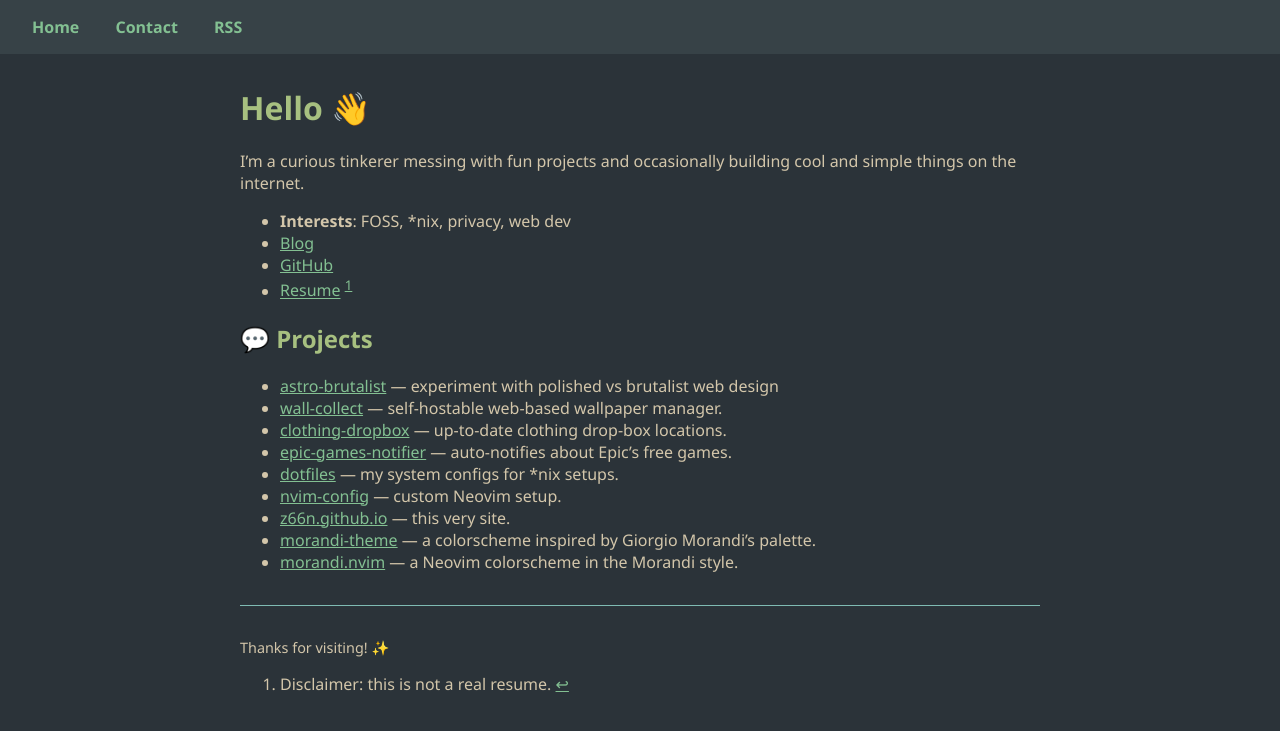
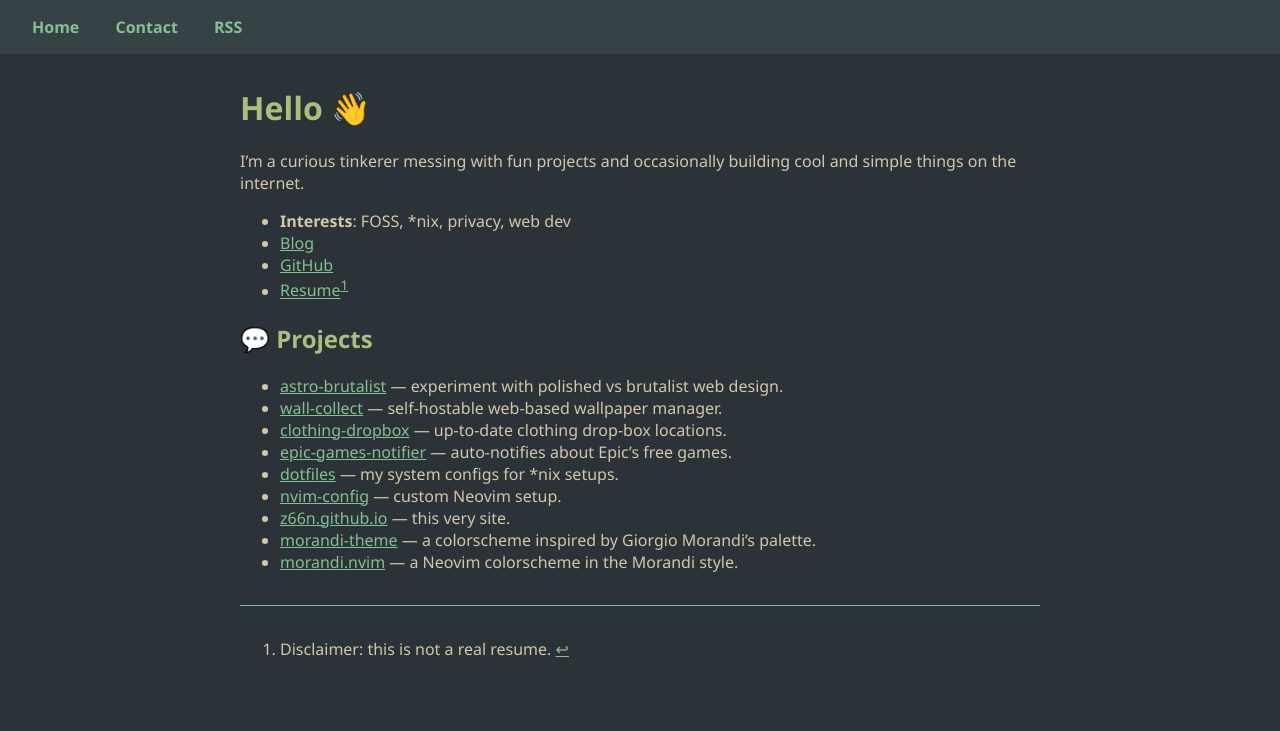
Before and after one commit to z66n/z66n.github.io, a Jekyll site: the page built from index.md, in a window 1280 px wide. Shown: the top 731 px of the page. Built offline with Jekyll 4.4.1, drawn with Linux system fonts in a browser that asks for light colours.

Commit message:
Updated index.md

```diff
--- a/index.md
+++ b/index.md
@@ -10,11 +10,11 @@ I'm a curious tinkerer messing with fun projects and occasionally building cool
 - **Interests**: FOSS, *nix, privacy, web dev
 - [Blog](/blog)
 - [GitHub](https://github.com/z66n)
-- [Resume](https://registry.jsonresume.org/z66n) [^1]
+- [Resume](https://registry.jsonresume.org/z66n)[^1]
 
 ## 💬 Projects
 
-- [astro-brutalist](https://github.com/z66n/astro-brutalist) — experiment with polished vs brutalist web design
+- [astro-brutalist](https://github.com/z66n/astro-brutalist) — experiment with polished vs brutalist web design.
 - [wall-collect](https://github.com/z66n/wall-collect) — self-hostable web-based wallpaper manager.
 - [clothing-dropbox](https://github.com/z66n/clothing-dropbox) — up-to-date clothing drop-box locations.
 - [epic-games-notifier](https://github.com/z66n/epic-games-notifier) — auto-notifies about Epic’s free games.
@@ -26,6 +26,4 @@ I'm a curious tinkerer messing with fun projects and occasionally building cool
 
 ---
 
-<p style="font-size: 0.9em;">Thanks for visiting! ✨</p>
-
 [^1]: Disclaimer: this is not a real resume.
```
